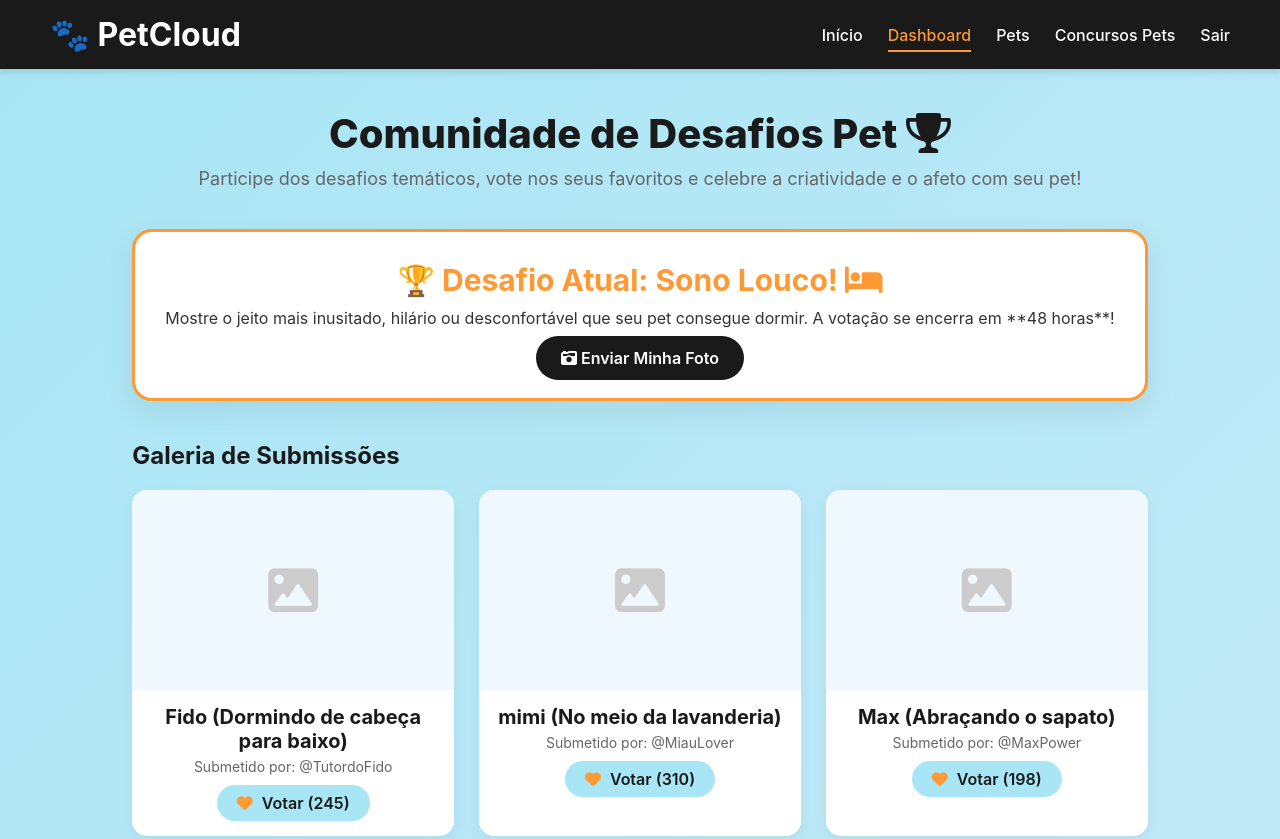
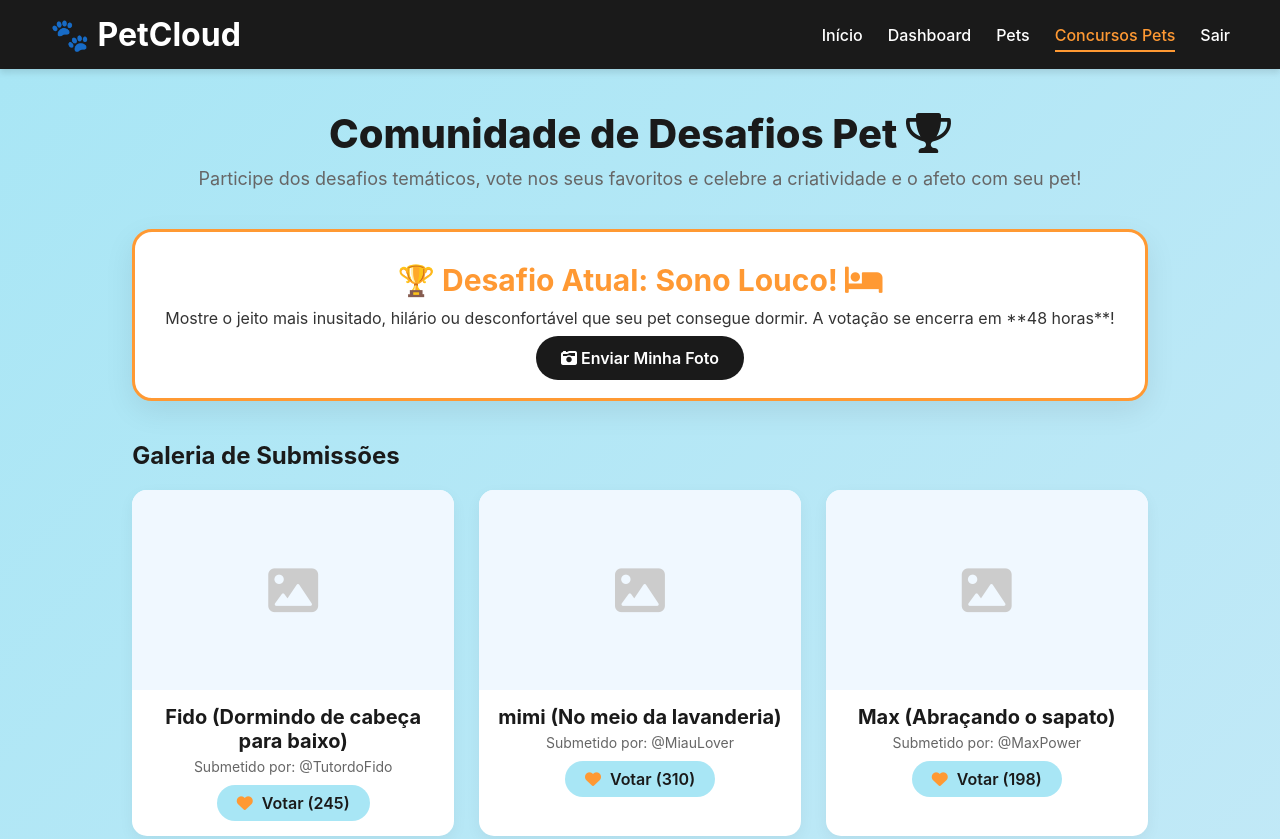
Before and after one commit to MarinaPrivado/PetCloud-project, a plain HTML site: page concurso.html in a window 1280 px wide. Shown: the top 839 px of the page. Drawn offline with Linux system fonts and the light colour scheme.

Commit message:
fix: corrige erro na dashboard

```diff
--- a/concurso.html
+++ b/concurso.html
@@ -193,9 +193,9 @@
         <nav>
             <ul>
                 <li><a href="index.html">Início</a></li>
-                <li><a href="dashboard.html" style="color: #FF9933; border-bottom: 2px solid #FF9933;">Dashboard</a></li>
+                <li><a href="dashboard.html" >Dashboard</a></li>
                 <li><a href="listagem.html">Pets</a></li>
-                <li><a href="concurso.html">Concursos Pets</a></li>
+                <li><a href="concurso.html"style="color: #FF9933; border-bottom: 2px solid #FF9933;" >Concursos Pets</a></li>
                 <li><a href="index.html">Sair</a></li>
             </ul>
         </nav>
```
Also changed, not shown: dashboard.html (+1 -1 lines), listagem.html (+3 -3 lines).
